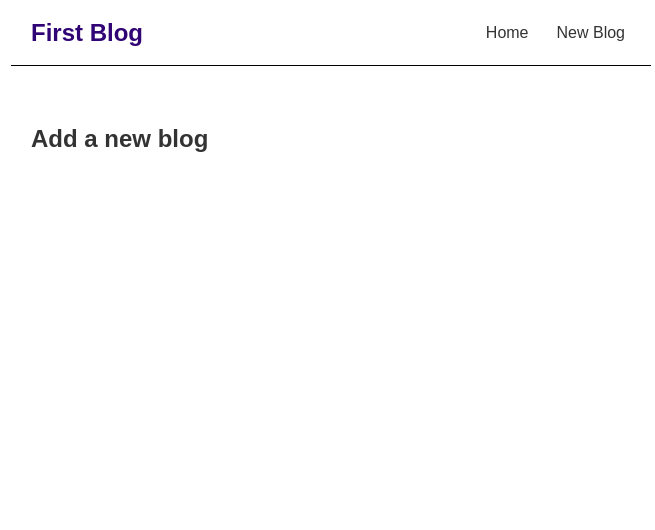
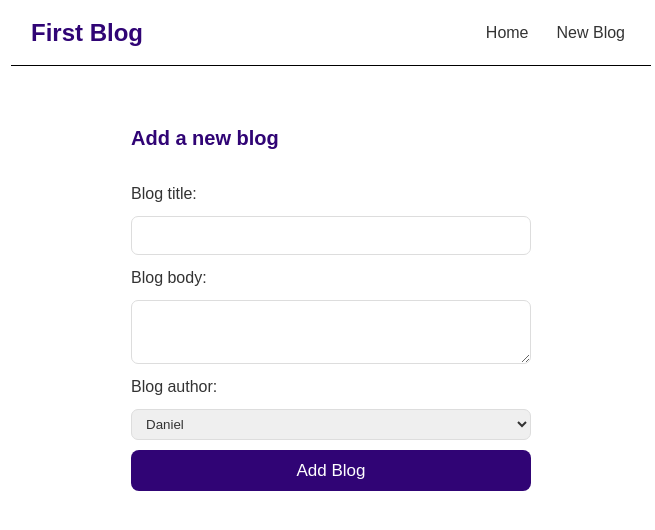
Before and after one commit to belenjn/miniBlog-React, a React (Create React App) app: page /create in a window 1280 px wide. Shown: the top 530 px of the page, without its empty margins (309-964 px from the left). Built offline with nearby package versions, Linux system fonts and the light colour scheme; a web font is replaced by a local one.

Commit message:
some updates

```diff
--- a/src/App.js
+++ b/src/App.js
@@ -3,8 +3,8 @@ import { Navbar } from "./navbar/Navbar";
 import { BrowserRouter, Route, Routes  } from "react-router-dom";
 
 import "./index.css";
-import { Create } from "./Create";
 import { BlogDetails } from "./BlogDetails";
+import { Create } from "./create-new-blog/Create";
 
 export const App = () => {
   return (
--- a/src/Create.js
+++ /dev/null
@@ -1,9 +0,0 @@
-import React from 'react'
-
-export const Create = () => {
-  return (
-    <div className='create'>
-        <h2>Add a new blog</h2>
-    </div>
-  )
-}
--- /dev/null
+++ b/src/create-new-blog/Create.css
@@ -0,0 +1,43 @@
+.create {
+    max-width: 400px;
+    margin: 0 auto;
+    text-align: center;
+}
+
+.create label {
+    text-align: left;
+    display: block;
+}
+
+.create h2 {
+    font-size: 20px;
+    color: #300475;
+    margin-bottom: 30px;
+}
+
+.create input, .create textarea, .create select {
+    width: 100%;
+    padding: 6px 10px;
+    margin: 10px 0;
+    border: 1px solid #ddd;
+    border-radius: 7px;
+    box-sizing: border-box;
+    display: block;
+}
+
+.create button {
+    background: #300475;
+    color: #fff;
+    border: 0;
+    padding: 8px;
+    border-radius: 8px;
+    cursor: pointer;
+    width: 400px;
+    text-align: center;
+    font-size: 17px;
+}
+
+button:hover {
+    background-color: #2f0475a4;
+    transition: 0.2s ease;
+}
--- /dev/null
+++ b/src/create-new-blog/Create.js
@@ -0,0 +1,55 @@
+import React, { useState } from 'react';
+import "./Create.css"
+
+export const Create = () => {
+  const [title, setTitle] = useState('');
+  const [body, setBody] = useState('');
+  const [author, setAuthor] = useState('');
+
+
+  const handleSubmit = (e) => {
+    e.preventDefault();
+
+    const blog = {title, body, author};
+
+    fetch("http://localhost:8000/blogs", {
+      method: 'POST',
+      headers: {"Content-Type": "application/json"},
+      body: JSON.stringify(blog)
+    }).then(() => {
+      console.log("new blog added")
+    })
+
+  }
+
+  return (
+    <div className='create'>
+        <h2>Add a new blog</h2>
+        <form onSubmit={handleSubmit}>
+          <label>Blog title:</label>
+          <input
+          type="text"
+          required
+          value={title}
+          onChange={(e) => setTitle(e.target.value)}
+          />
+          <label>Blog body:</label>
+          <textarea
+          required
+          value={body}
+          onChange={(e) => setBody(e.target.value)}
+          >
+          </textarea>
+          <label>Blog author:</label>
+          <select
+          value={author}
+          onChange={(e) => setAuthor(e.target.value)}
+          >
+            <option value="Daniel">Daniel</option>
+            <option value="Cristina">Cristina</option>
+          </select>
+          <button>Add Blog</button>
+        </form>
+    </div>
+  )
+}
```
Also changed, not shown: data/db.json (+2 -2 lines).
